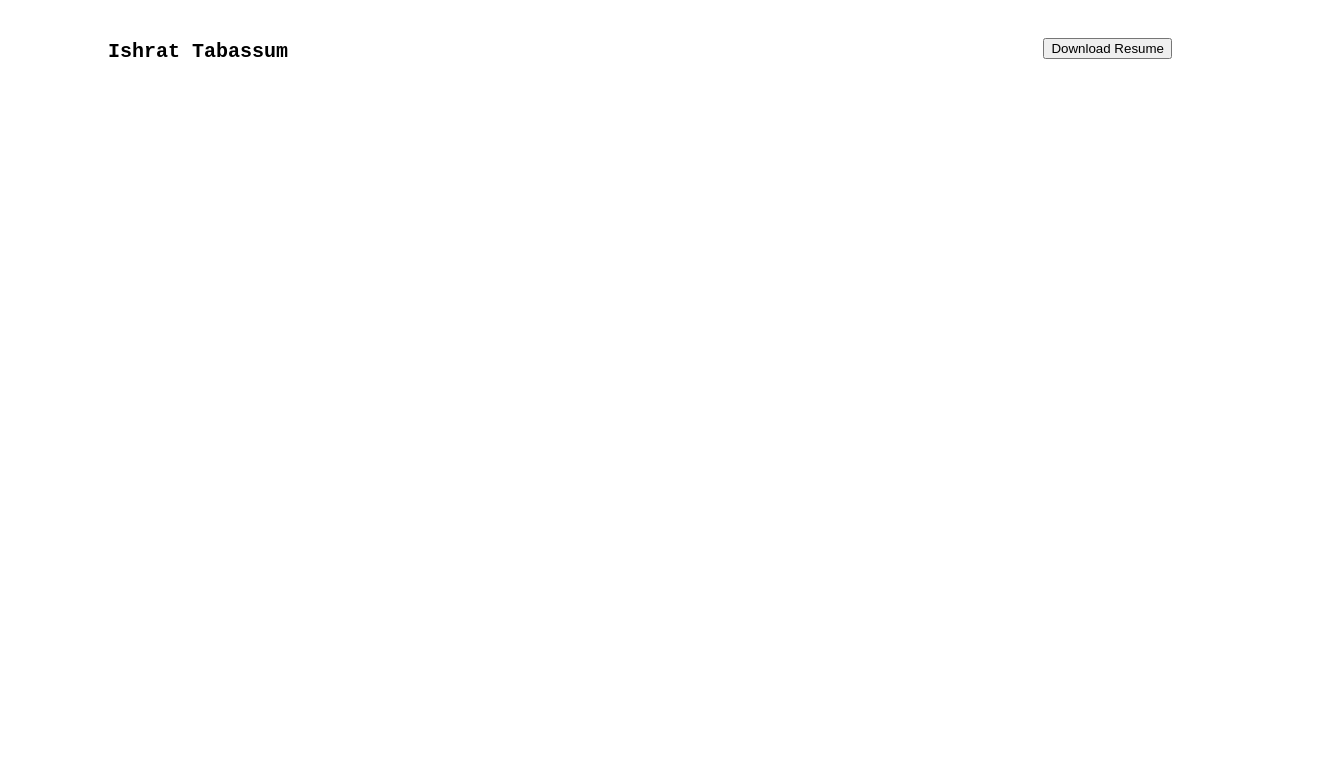
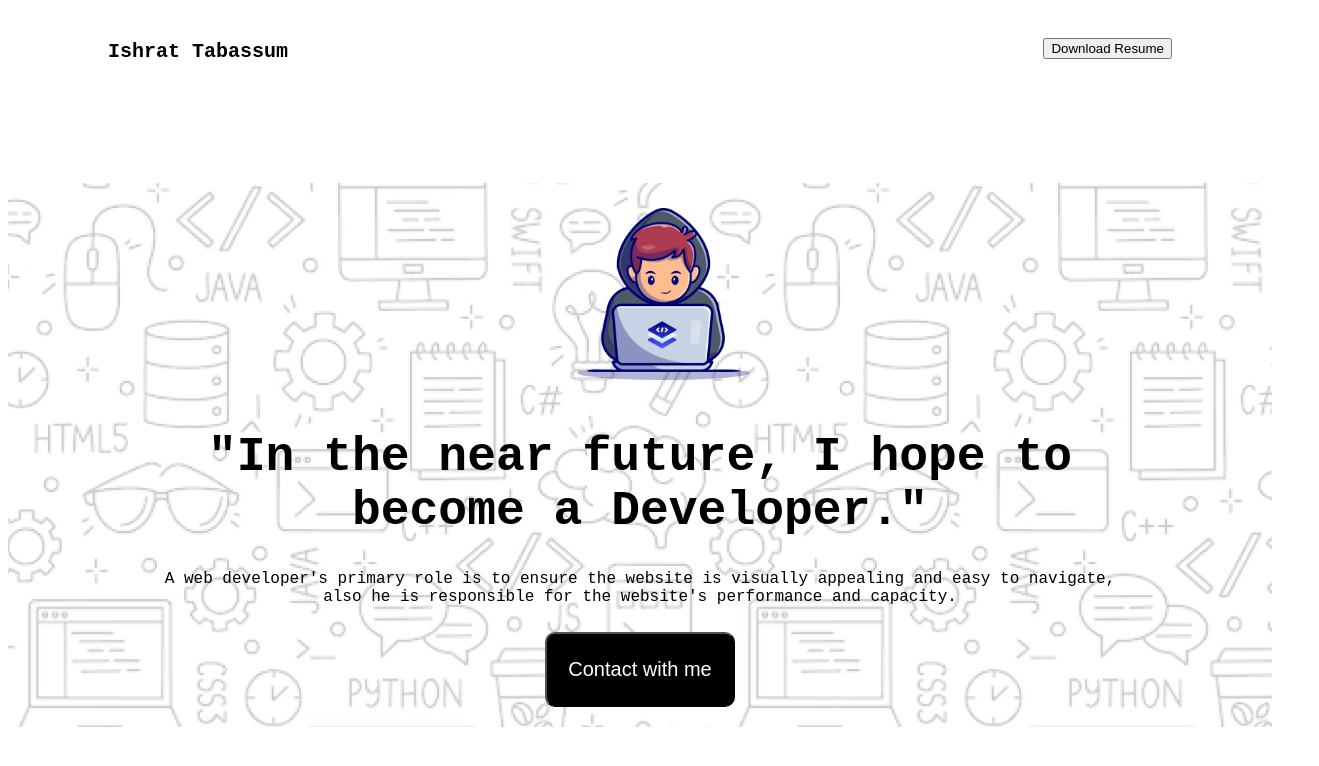
Before and after one commit to IshratTabassum/B10A1, a plain HTML site: page index.html in a window 1280 px wide. Shown: the whole page, 1319 px wide, since content can reach past the window. Drawn offline with Linux system fonts and the light colour scheme; a web font is replaced by a local one.

Commit message:
1st page

```diff
--- a/Styles/portfolio.css
+++ b/Styles/portfolio.css
@@ -22,3 +22,14 @@ nav ul {display:flex}
 nav ul li{list-style: none;}
 nav li a {text-decoration: none;
 font-size: 20px;}
+
+/* Banner style */
+
+.banner { display: flexbox;background-image: url('../assets/Hero-bg.png'); background-position: 100%;}
+
+.banner-profile-picture {width: 173px; margin: 2% 45% 1% 45%;}
+.banner-heading {font-size: 48px ; font-weight: 800; text-align: center;}
+.banner-description {font-size: 16px; font-weight: 400;text-align: center;}
+.contact-button {font-size: 20px; font-weight: 500;background-color: black; color:
+     white; border-radius: 10px; padding: 24px 21px 24px 21px
+     ;text-align: center; margin: 10px 10px 20px 10px;}
--- a/index.html
+++ b/index.html
@@ -13,14 +13,27 @@
 </head>
 
 <body class="azeret-mono-normal">
-    <header>
+    <header class="header">
         <nav>
             <h3 class="nav-tittle">Ishrat Tabassum</h3>
             <ul>
-                <li><a href=""><button>Download Resume</button></a></li>
+                <li><a class="dark1" href=""><button>Download Resume</button></a></li>
             </ul>
 
         </nav>
+
+        <div class="banner">
+            <img class="banner-profile-picture" src="assets/Group.png" alt="">
+            <div class="banner-content">
+                <h1 class="banner-heading">"In the near future, I hope to <br> become a Developer."</h1>
+               <p class="banner-description">A web developer's primary role is to ensure the website is visually appealing and easy to navigate,
+
+                <br>also he is responsible for the website's performance and capacity.</p>
+                <p style="text-align: center;"><button class="contact-button">Contact with me</button></p>
+
+            </div>
+
+        </div>
     </header>
     <main></main>
     <footer></footer>
```
